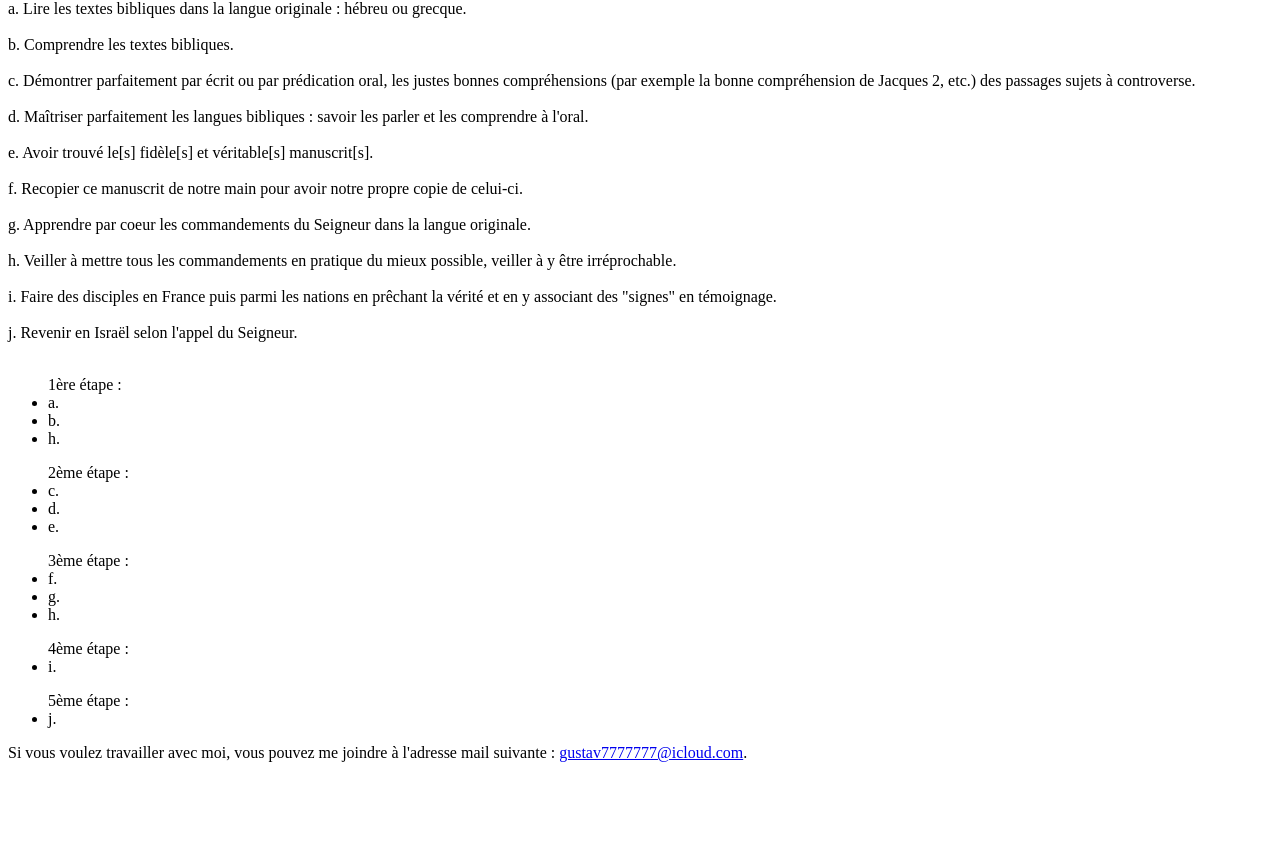
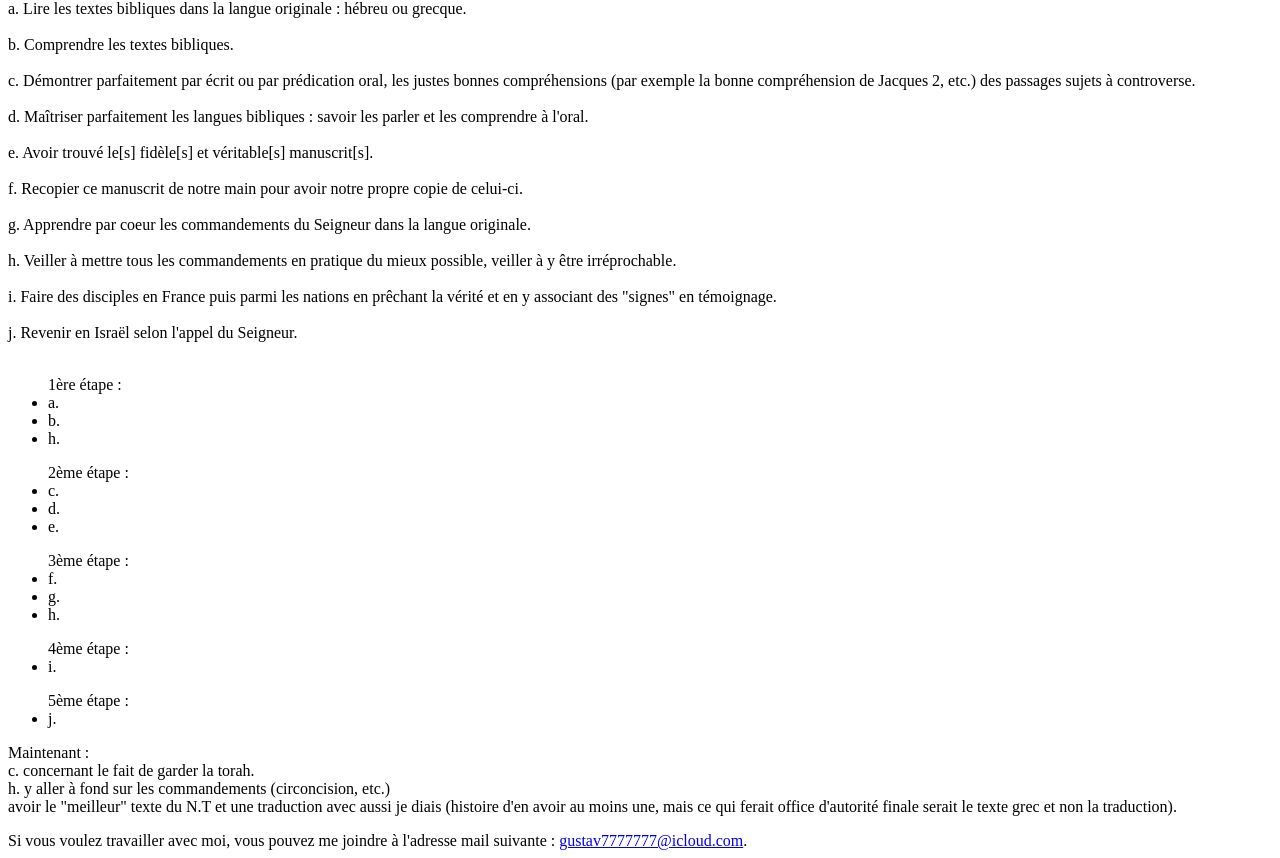
Before and after one commit to kylak/plan, a plain HTML site: page index.html in a window 1280 px wide. Shown: the part 66-924 px from the top of the page. Before the commit the page ends 836 px from the top, so only its background shows below. Drawn offline with Linux system fonts and the light colour scheme.

Commit message:
présenement/maintenant

```diff
--- a/index.html
+++ b/index.html
@@ -49,6 +49,11 @@
 	<ul>5ème étape :
 		<li>j.</li>
 	</ul>
+
+	<p>Maintenant :<br>
+	c. concernant le fait de garder la torah.<br>
+	h. y aller à fond sur les commandements (circoncision, etc.)<br>
+	avoir le "meilleur" texte du N.T et une traduction avec aussi je diais (histoire d'en avoir au moins une, mais ce qui ferait office d'autorité finale serait le texte grec et non la traduction).</p>
 	<footer>Si vous voulez travailler avec moi, vous pouvez me joindre à l'adresse mail suivante : <a href="mailto:gustav7777777@icloud.com">gustav7777777@icloud.com</a>.</footer>
 </body>
 
```
